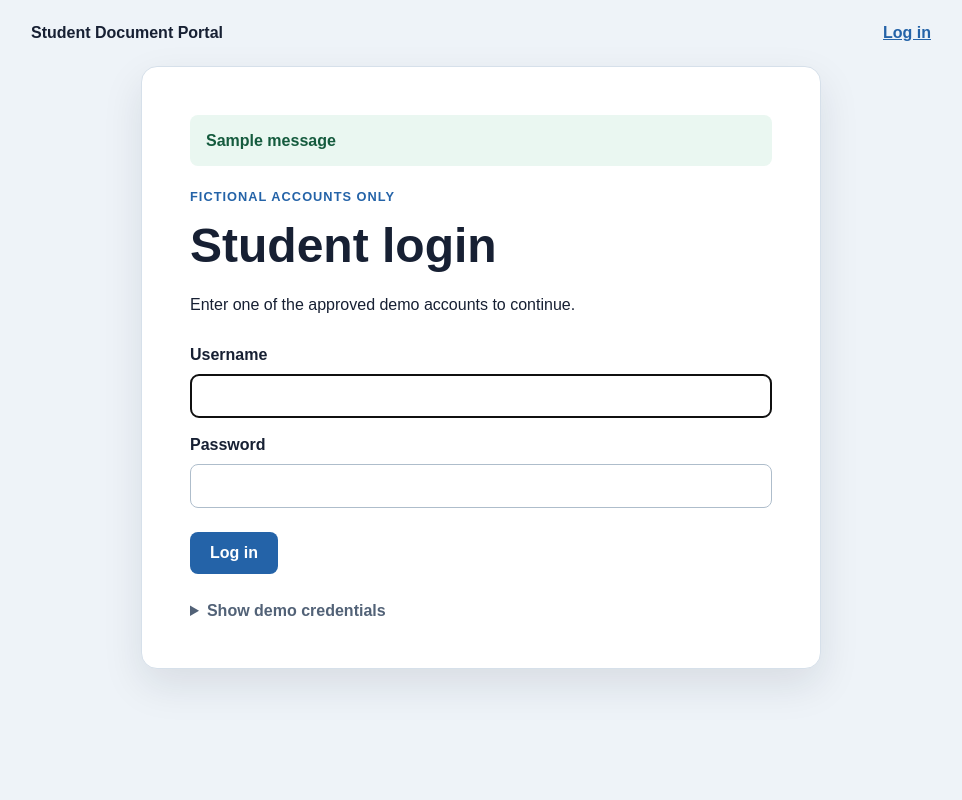
After one commit to mohsenpasdar/idor-student-portal, a Flask app: page /login in a window 1280 px wide. The commit adds this page. Shown: the whole page, without its empty margins (159-1121 px from the left). Run offline with Flask 3, Linux system fonts and the light colour scheme; one stand-in notice (Sample message) is shown.

Commit message:
implement session-based login and logout

```diff
--- a/app.py
+++ b/app.py
@@ -1,22 +1,105 @@
 """Flask application entry point for the student document portal."""
 
-from flask import Flask, render_template
+from functools import wraps
+import os
+import secrets
 
-from database import get_documents_by_owner, get_user_by_username, init_app
+from flask import (
+    Flask,
+    flash,
+    g,
+    redirect,
+    render_template,
+    request,
+    session,
+    url_for,
+)
+from werkzeug.security import check_password_hash
+
+from database import get_user_by_id, get_user_by_username, init_app
 
 
 app = Flask(__name__)
+app.config.update(
+    SECRET_KEY=os.environ.get("PORTAL_SECRET_KEY") or secrets.token_hex(32),
+    SESSION_COOKIE_HTTPONLY=True,
+    SESSION_COOKIE_SAMESITE="Lax",
+)
 init_app(app)
+
+
+@app.before_request
+def load_logged_in_user():
+    """Load the signed-in user from the session before each request."""
+    user_id = session.get("user_id")
+
+    if user_id is None:
+        g.user = None
+        return
+
+    g.user = get_user_by_id(user_id)
+
+    if g.user is None:
+        session.clear()
+
+
+def login_required(view):
+    """Redirect anonymous visitors away from protected routes."""
+    @wraps(view)
+    def wrapped_view(**kwargs):
+        if g.user is None:
+            return redirect(url_for("login"))
+
+        return view(**kwargs)
+
+    return wrapped_view
 
 
 @app.route("/")
 def home():
     """Display the portal's public home page."""
-    alice = get_user_by_username("alice")
-    alice_documents = get_documents_by_owner(alice["id"]) if alice else []
+    return render_template("home.html")
 
-    database_ready = alice is not None and len(alice_documents) == 2
-    return render_template("home.html", database_ready=database_ready)
+
+@app.route("/login", methods=("GET", "POST"))
+def login():
+    """Authenticate a fictional student and create a signed session."""
+    if g.user is not None:
+        return redirect(url_for("dashboard"))
+
+    if request.method == "POST":
+        username = request.form.get("username", "").strip()
+        password = request.form.get("password", "")
+        user = get_user_by_username(username)
+
+        credentials_are_valid = user is not None and check_password_hash(
+            user["password_hash"],
+            password,
+        )
+
+        if not credentials_are_valid:
+            flash("Incorrect username or password.", "error")
+        else:
+            session.clear()
+            session["user_id"] = user["id"]
+            return redirect(url_for("dashboard"))
+
+    return render_template("login.html")
+
+
+@app.route("/dashboard")
+@login_required
+def dashboard():
+    """Display a protected placeholder for the document dashboard."""
+    return render_template("dashboard.html")
+
+
+@app.post("/logout")
+def logout():
+    """Remove all login information from the current session."""
+    session.clear()
+    flash("You have been logged out.", "success")
+    return redirect(url_for("home"))
 
 
 if __name__ == "__main__":
--- a/static/style.css
+++ b/static/style.css
@@ -12,13 +12,46 @@
 body {
     min-height: 100vh;
     margin: 0;
-    display: grid;
-    place-items: center;
     padding: 24px;
+}
+
+.site-header {
+    width: min(900px, 100%);
+    margin: 0 auto 24px;
+    display: flex;
+    align-items: center;
+    justify-content: space-between;
+    gap: 24px;
+}
+
+.brand {
+    color: #172033;
+    font-weight: 700;
+    text-decoration: none;
+}
+
+nav {
+    display: flex;
+    align-items: center;
+    justify-content: flex-end;
+    gap: 18px;
+}
+
+nav a,
+.link-button {
+    color: #2463a8;
+    font: inherit;
+    font-weight: 700;
+}
+
+.signed-in-user {
+    color: #526277;
+    font-size: 0.9rem;
 }
 
 .page-card {
     width: min(680px, 100%);
+    margin: 0 auto;
     padding: 48px;
     border: 1px solid #d6e0ea;
     border-radius: 16px;
@@ -44,6 +77,91 @@ p {
     line-height: 1.7;
 }
 
+.button {
+    display: inline-block;
+    padding: 12px 20px;
+    border: 0;
+    border-radius: 8px;
+    background: #2463a8;
+    color: #ffffff;
+    cursor: pointer;
+    font: inherit;
+    font-weight: 700;
+    text-decoration: none;
+}
+
+.button:hover,
+.button:focus-visible {
+    background: #194d85;
+}
+
+.inline-form {
+    display: inline;
+}
+
+.link-button {
+    padding: 0;
+    border: 0;
+    background: transparent;
+    cursor: pointer;
+}
+
+.login-form {
+    display: grid;
+    gap: 10px;
+    margin: 28px 0;
+}
+
+.login-form label {
+    font-weight: 700;
+}
+
+.login-form input {
+    width: 100%;
+    margin-bottom: 8px;
+    padding: 12px;
+    border: 1px solid #aebdcb;
+    border-radius: 8px;
+    color: #172033;
+    font: inherit;
+}
+
+.login-form .button {
+    justify-self: start;
+    margin-top: 6px;
+}
+
+.flash {
+    margin: 0 0 20px;
+    padding: 12px 16px;
+    border-radius: 8px;
+    font-weight: 700;
+}
+
+.flash.error {
+    background: #fdecec;
+    color: #8c2525;
+}
+
+.flash.success {
+    background: #eaf7f1;
+    color: #155b3e;
+}
+
+.demo-accounts {
+    margin-top: 28px;
+    color: #526277;
+}
+
+.demo-accounts summary {
+    cursor: pointer;
+    font-weight: 700;
+}
+
+.demo-accounts li {
+    margin: 8px 0;
+}
+
 .notice {
     margin: 28px 0;
     padding: 16px 18px;
@@ -58,3 +176,23 @@ p {
     margin-bottom: 0;
     color: #526277;
 }
+
+@media (max-width: 640px) {
+    body {
+        padding: 16px;
+    }
+
+    .site-header,
+    nav {
+        align-items: flex-start;
+        flex-direction: column;
+    }
+
+    nav {
+        gap: 10px;
+    }
+
+    .page-card {
+        padding: 30px 24px;
+    }
+}
--- /dev/null
+++ b/templates/base.html
@@ -0,0 +1,39 @@
+<!doctype html>
+<html lang="en">
+<head>
+    <meta charset="utf-8">
+    <meta name="viewport" content="width=device-width, initial-scale=1">
+    <title>{% block title %}Student Document Portal{% endblock %}</title>
+    <link rel="stylesheet" href="{{ url_for('static', filename='style.css') }}">
+</head>
+<body>
+    <header class="site-header">
+        <a class="brand" href="{{ url_for('home') }}">Student Document Portal</a>
+        <nav aria-label="Main navigation">
+            {% if g.user %}
+                <span class="signed-in-user">Signed in as {{ g.user['name'] }}</span>
+                <a href="{{ url_for('dashboard') }}">Dashboard</a>
+                <form class="inline-form" action="{{ url_for('logout') }}" method="post">
+                    <button class="link-button" type="submit">Log out</button>
+                </form>
+            {% else %}
+                <a href="{{ url_for('login') }}">Log in</a>
+            {% endif %}
+        </nav>
+    </header>
+
+    <main class="page-card">
+        {% with messages = get_flashed_messages(with_categories=true) %}
+            {% if messages %}
+                <div class="flash-messages" aria-live="polite">
+                    {% for category, message in messages %}
+                        <p class="flash {{ category }}">{{ message }}</p>
+                    {% endfor %}
+                </div>
+            {% endif %}
+        {% endwith %}
+
+        {% block content %}{% endblock %}
+    </main>
+</body>
+</html>
--- /dev/null
+++ b/templates/login.html
@@ -0,0 +1,28 @@
+{% extends "base.html" %}
+
+{% block title %}Log in | Student Document Portal{% endblock %}
+
+{% block content %}
+    <p class="eyebrow">Fictional accounts only</p>
+    <h1>Student login</h1>
+    <p>Enter one of the approved demo accounts to continue.</p>
+
+    <form class="login-form" method="post">
+        <label for="username">Username</label>
+        <input id="username" name="username" type="text" autocomplete="username" required autofocus>
+
+        <label for="password">Password</label>
+        <input id="password" name="password" type="password" autocomplete="current-password" required>
+
+        <button class="button" type="submit">Log in</button>
+    </form>
+
+    <details class="demo-accounts">
+        <summary>Show demo credentials</summary>
+        <ul>
+            <li><code>alice</code> / <code>alice123</code></li>
+            <li><code>bob</code> / <code>bob123</code></li>
+            <li><code>charlie</code> / <code>charlie123</code></li>
+        </ul>
+    </details>
+{% endblock %}
```
Also changed, not shown: templates/dashboard.html (added, +14 -0 lines), templates/home.html (+17 -22 lines), README.md.
